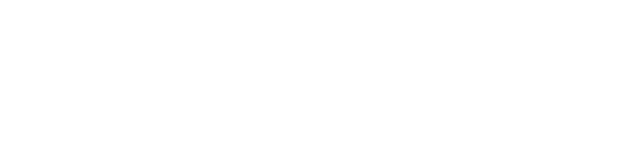
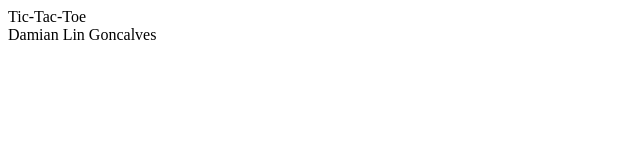
Before and after one commit to DYuHLin/tic-tac-toe, a plain HTML site: page index.html in a window 1280 px wide. Shown: the whole page, without its empty margins (0-640 px from the left). Drawn offline with Linux system fonts and the light colour scheme.

Commit message:
added basic layout

```diff
--- a/index.html
+++ b/index.html
@@ -8,7 +8,19 @@
     <link rel="stylesheet" href="style.css">
 </head>
 <body>
+    <div class="container">
+        <div class="header">
+            Tic-Tac-Toe
+        </div>
 
+        <div class="body">
+
+        </div>
+
+        <div class="footer">
+            <div class="dev">Damian Lin Goncalves</div>
+        </div>
+    </div>
     <script src="main.js"></script>
 </body>
 </html>
```
